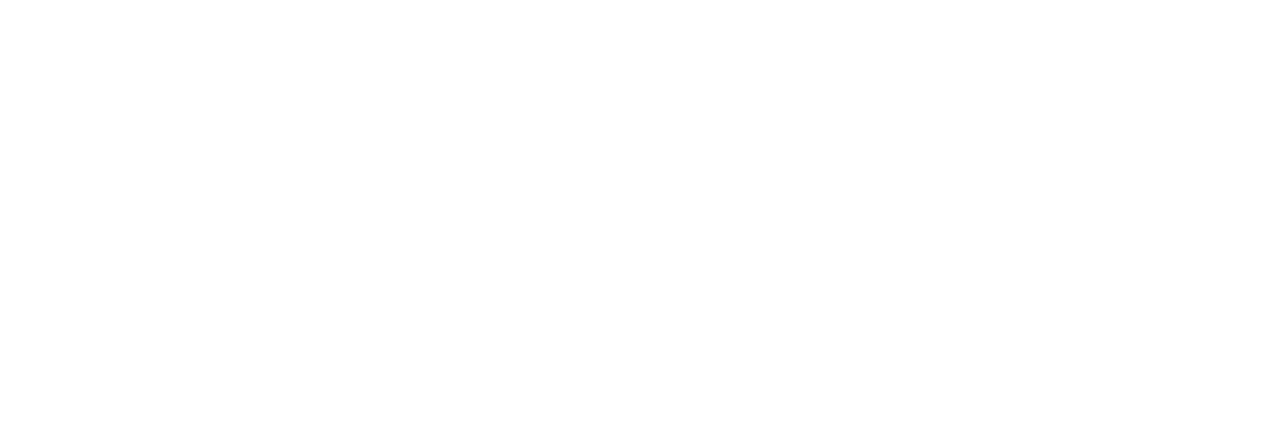
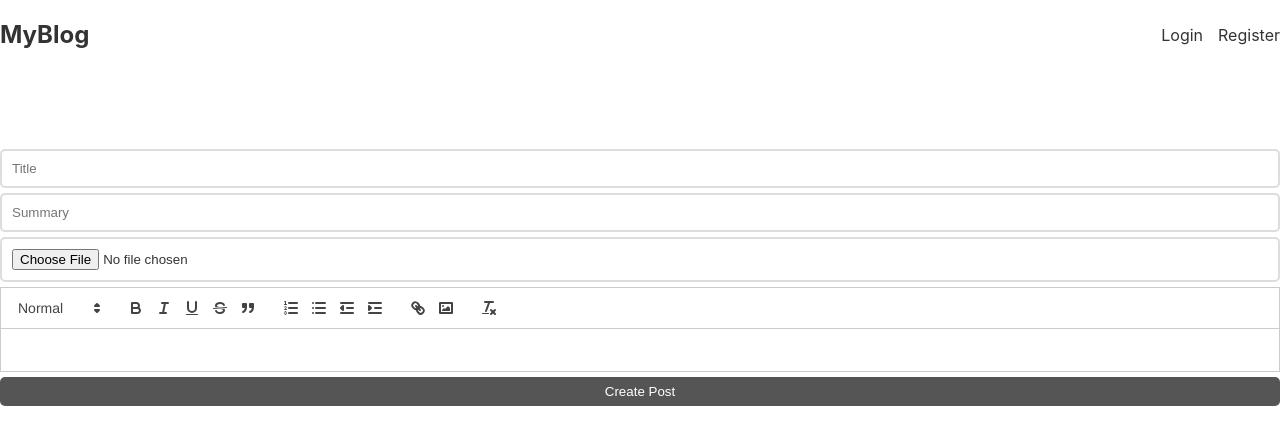
Before and after one commit to trishank01/blogify, a React (Create React App) app: page /create in a window 1280 px wide. Before the commit this address had no page. Shown: the top 444 px of the page. Built offline with nearby package versions, Linux system fonts and the light colour scheme; no server answers.

Commit message:
build create post section with backend implementation

```diff
--- a/package.json
+++ b/package.json
@@ -6,8 +6,10 @@
     "@testing-library/jest-dom": "^5.17.0",
     "@testing-library/react": "^13.4.0",
     "@testing-library/user-event": "^13.5.0",
+    "date-fns": "^2.30.0",
     "react": "^18.2.0",
     "react-dom": "^18.2.0",
+    "react-quill": "^2.0.0",
     "react-router-dom": "^6.16.0",
     "react-scripts": "5.0.1",
     "web-vitals": "^2.1.4"
--- a/src/App.css
+++ b/src/App.css
@@ -108,6 +108,6 @@
  padding: 7px 0px;
 }
 
-form h1 {
+form.login, form.register h1 {
   text-align: center;
 }
--- a/src/App.js
+++ b/src/App.js
@@ -5,6 +5,7 @@
 import Layout from "./components/Layout";
 import IndexPage from "./pages/IndexPage";
 import { UserContextProvider } from "./context/UserContext";
+import CreatePost from "./pages/CreatePost";
 
 function App() {
   return (
@@ -14,6 +15,7 @@
         <Route index element={<IndexPage />} />
         <Route path="/login" element={<Login />}></Route>
         <Route path="/register" element={<Register />}></Route>
+        <Route path="/create" element={<CreatePost />}></Route>
       </Route>
     </Routes>
     </UserContextProvider>
--- a/src/components/Post.js
+++ b/src/components/Post.js
@@ -1,19 +1,28 @@
-import React from 'react'
 
-const Post = () => {
+import React, { useState } from 'react'
+import {format} from "date-fns"
+const Post = ({title , summary , cover , content , createdAt}) => {
+    const [coverImg , setCoverImg] = useState(cover.split("uploads\\"))
+
+
+
   return (
         <div className="post">
     <div className="image">
-    <img src="https://techcrunch.com/wp-content/uploads/2023/03/GettyImages-1180708314-e1679675797562.jpg?w=1390&crop=1" alt="image1"/>
+    <img src={coverImg[1]} alt="image1"/>
     </div>
     <div className="text">
-    <h2>Web3 adoption could come via the enterprise, but the real boom will be through</h2>
+    <h2>{title}</h2>
     <p className="info">
      <a href="/" className="author" >  john cena </a>
-     <time>2023-01-6 14</time>
+     <time>{format(new Date(createdAt), "MMM d , yyyy HH:mm"  )}</time>
     </p>
-      <p className="summary">As the race for enterprise adoption in web3 accelerates, some people believe it’s not one-sided growth, but a journey where both mainstream enterprises and crypto startups can bring on new opportunities.</p>
+      <p className="summary">{summary}</p>
+      <div
+      dangerouslySetInnerHTML={{__html: content}}
+    />
     </div>
+
    </div>
   )
 }
--- /dev/null
+++ b/src/pages/CreatePost.js
@@ -0,0 +1,92 @@
+import React, { useState } from "react";
+import ReactQuill from "react-quill";
+import "react-quill/dist/quill.snow.css";
+import { Navigate } from "react-router-dom";
+const modules = {
+  toolbar: [
+    [{ header: [1, 2, false] }],
+    ["bold", "italic", "underline", "strike", "blockquote"],
+    [
+      { list: "ordered" },
+      { list: "bullet" },
+      { indent: "-1" },
+      { indent: "+1" },
+    ],
+    ["link", "image"],
+    ["clean"],
+  ],
+};
+
+const formats = [
+  "header",
+  "bold",
+  "italic",
+  "underline",
+  "strike",
+  "blockquote",
+  "list",
+  "bullet",
+  "indent",
+  "link",
+  "image",
+];
+
+const CreatePost = () => {
+  const [title, setTitle] = useState("");
+  const [summary, setSummary] = useState("");
+  const [content, setContent] = useState("");
+  const [files , setfiles] = useState("")
+  const [redirect , setRedirect] = useState(false)
+
+  const CreateNewPost = async (e) => {
+    e.preventDefault();
+    const data = new FormData()
+    data.set('title' , title)
+    data.set('summary' , summary)
+    data.set('content' , content)
+    data.set('file' , files[0])
+
+  const response = await  fetch("http://localhost:4000/post" , {
+        method : "POST",
+        body :  data,
+        credentials : "include"
+
+    })
+
+   if(response.ok){
+    setRedirect(true)
+   }
+  }
+
+  if(redirect){
+    return <Navigate to="/"/>
+  }
+
+  return (
+    <form onSubmit={CreateNewPost}>
+      <input
+        type="title"
+        placeholder="Title"
+        value={title}
+        onChange={(e) => setTitle(e.target.value)}
+      />
+      <input
+        type="summary"
+        placeholder="Summary"
+        value={summary}
+        onChange={(e) => setSummary(e.target.value)}
+      />
+      <input type="file"  onChange={e => setfiles(e.target.files)} />
+      <ReactQuill
+        value={content}
+        modules={modules}
+        formats={formats}
+        theme="snow"
+        onChange={(newValue) => setContent(newValue)}
+      />
+      <button style={{ marginTop: "5px" }}>Create Post</button>
+    </form>
+  );
+};
+
+export default CreatePost;
--- a/src/pages/IndexPage.js
+++ b/src/pages/IndexPage.js
@@ -1,12 +1,25 @@
-import React from 'react'
+import React, { useEffect, useState } from 'react'
 import Post from '../components/Post'
 
 const IndexPage = () => {
+  const [post , setPost] = useState([])
+  useEffect(() => {
+    fetch('http://localhost:4000/post').then(res => {
+      res.json().then(posts => {
+        setPost(posts)
+      })
+    })
+  }, [])
+  console.log(post)
   return (
     <div>
-        <Post/>
-        <Post/>
-        <Post/>
+     {post.length > 0 && post.map((post) => {
+      return (
+        <div key={post._id} >
+        <Post {...post}/>
+        </div>
+      )
+     })}
     </div>
   )
 }
```
Also changed, not shown: 1 other file (tests, documents, lock files or other folders).
